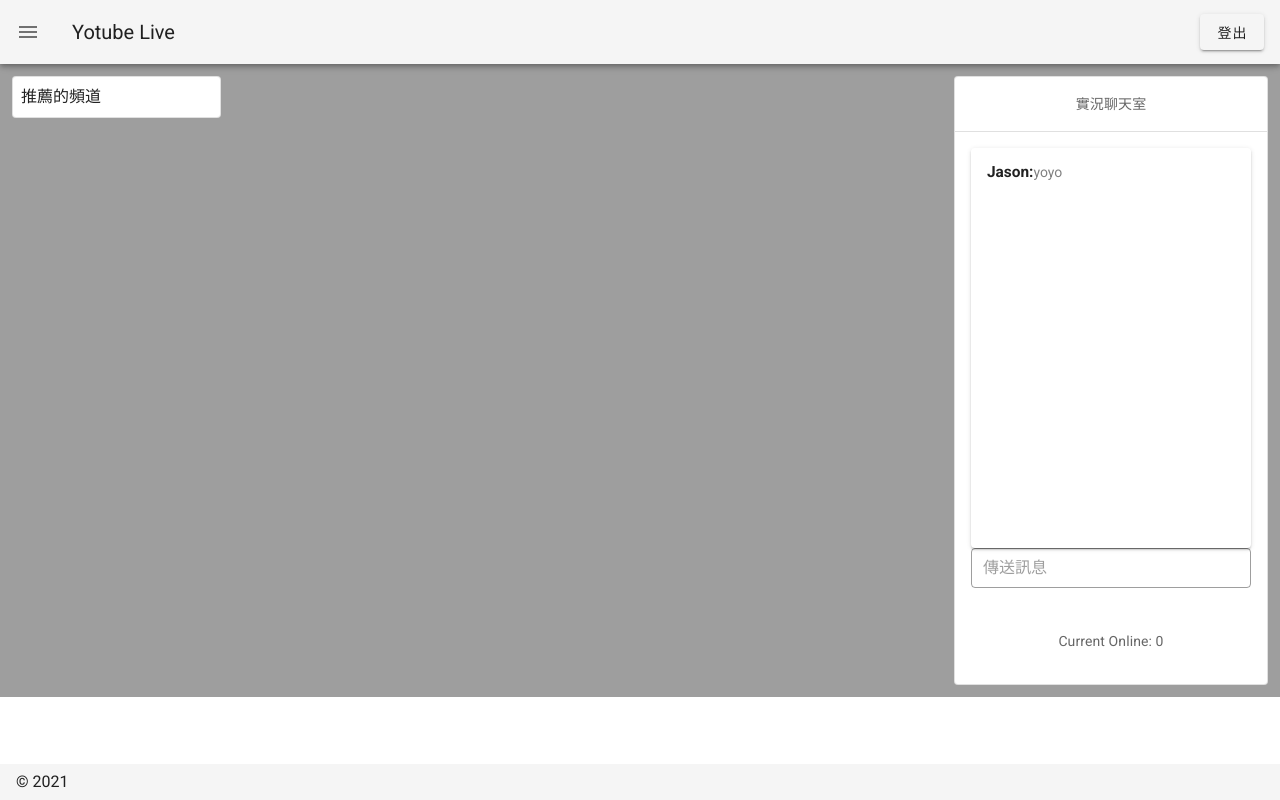
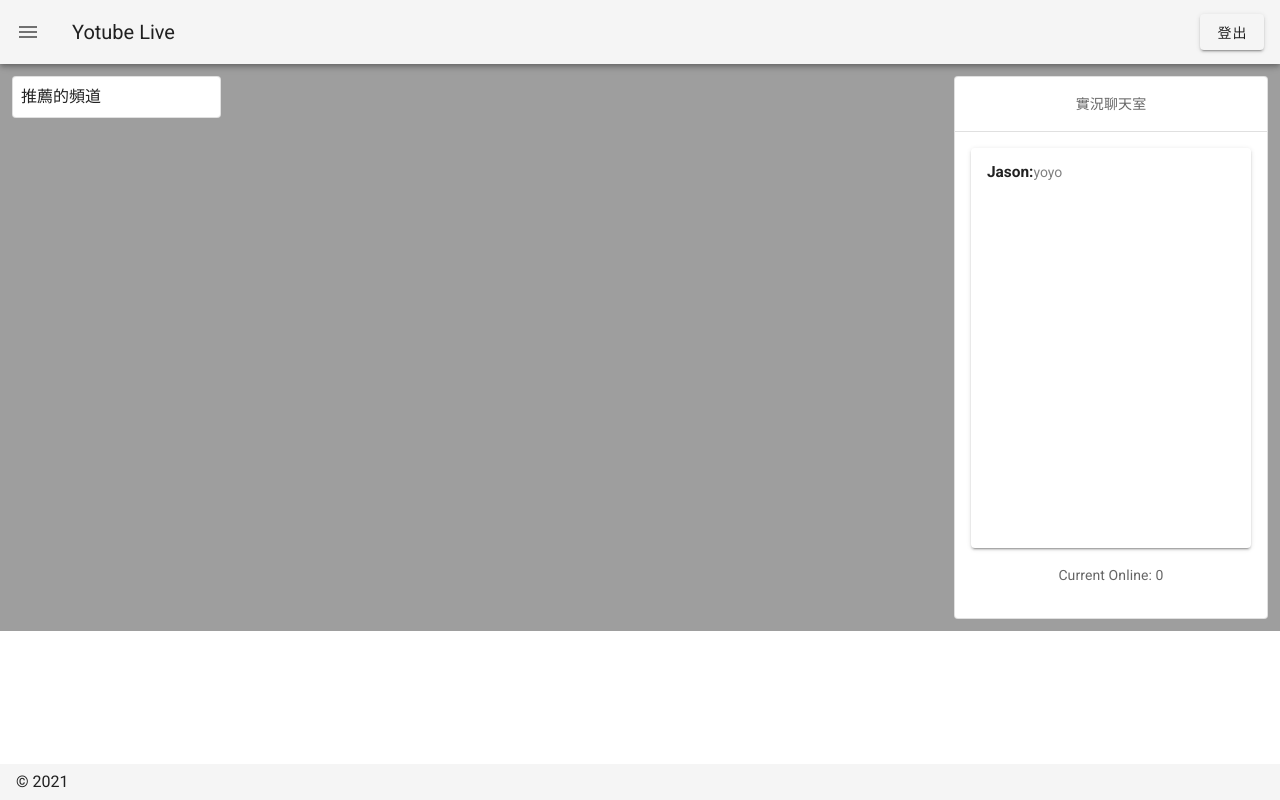
Before and after one commit to jasonliu9672/yotube, a Nuxt app in the folder frontend/: page /watchStream in a window 1280 px wide. Built offline with nearby package versions, Linux system fonts and the light colour scheme.

Commit message:
[Feat] Users need to login first to chat

```diff
--- a/frontend/pages/watchStream.vue
+++ b/frontend/pages/watchStream.vue
@@ -24,7 +24,7 @@
                 </template>
               </v-list>
             </v-card>
-            <v-text-field v-model="message" @keyup.enter="sendMessage"
+            <v-text-field v-if="isLogin" v-model="message" @keyup.enter="sendMessage"
               placeholder="傳送訊息"
               outlined
               dense
@@ -52,9 +52,11 @@ export default {
           ],
       message: "",
       onlineCount: 0,
+      isLogin: false,
     };
   },
   created() {
+    if (this.$store.getters['user/status'] === 'success') this.isLogin = true;
     socket.on("newMessage", (message) => {
       this.messages.push(message);
     });
@@ -69,7 +71,7 @@ export default {
   methods: {
     sendMessage() {
       if (!this.message.trim()) {return};
-      console.log(this.$store.getters['user/username'])
+      console.log(this.$store.getters)
       const message = {username: this.$store.getters['user/username'], text: this.message.trim()};
       this.messages.push(message);
       this.message = "";
--- a/frontend/store/user.js
+++ b/frontend/store/user.js
@@ -71,6 +71,7 @@ export const actions = {
 }
 
 export const getters = {
+    status: state => state.status,
     token: state => state.token,
     username: state => state.username
 }
```
